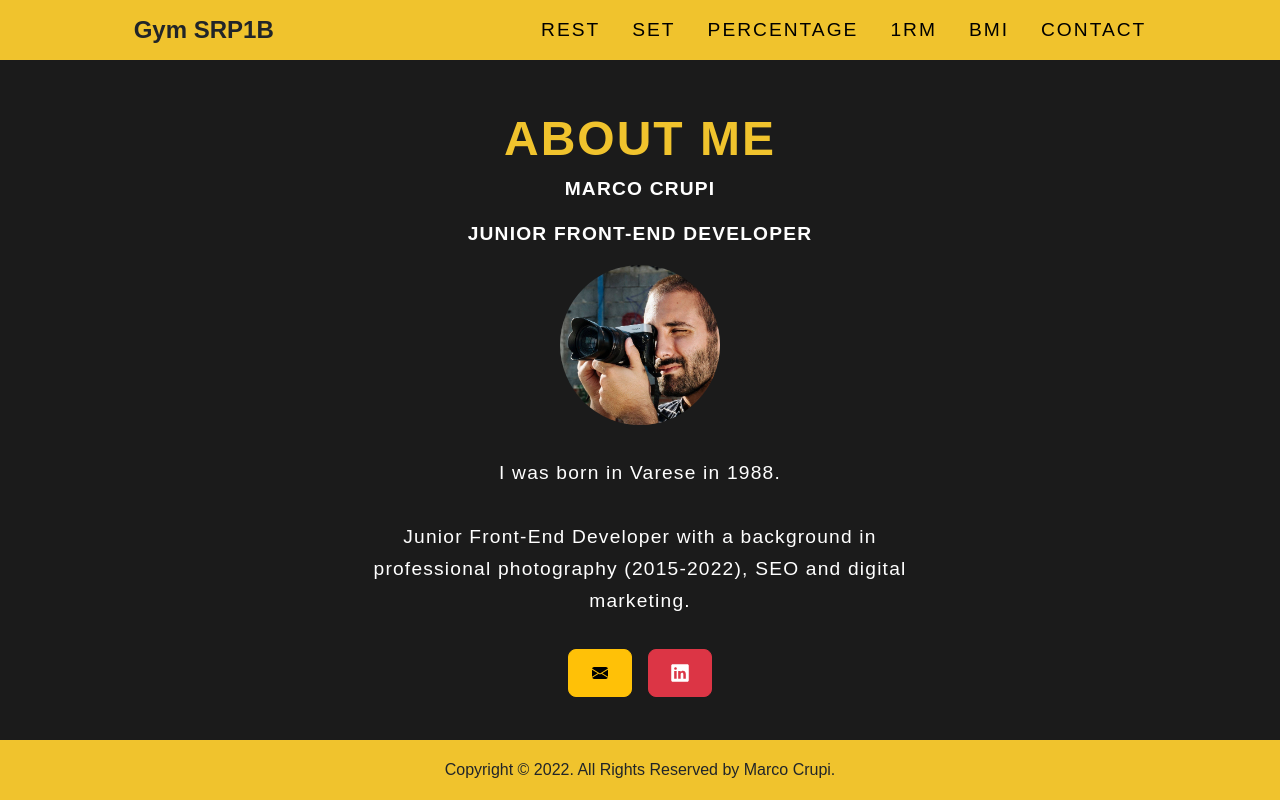
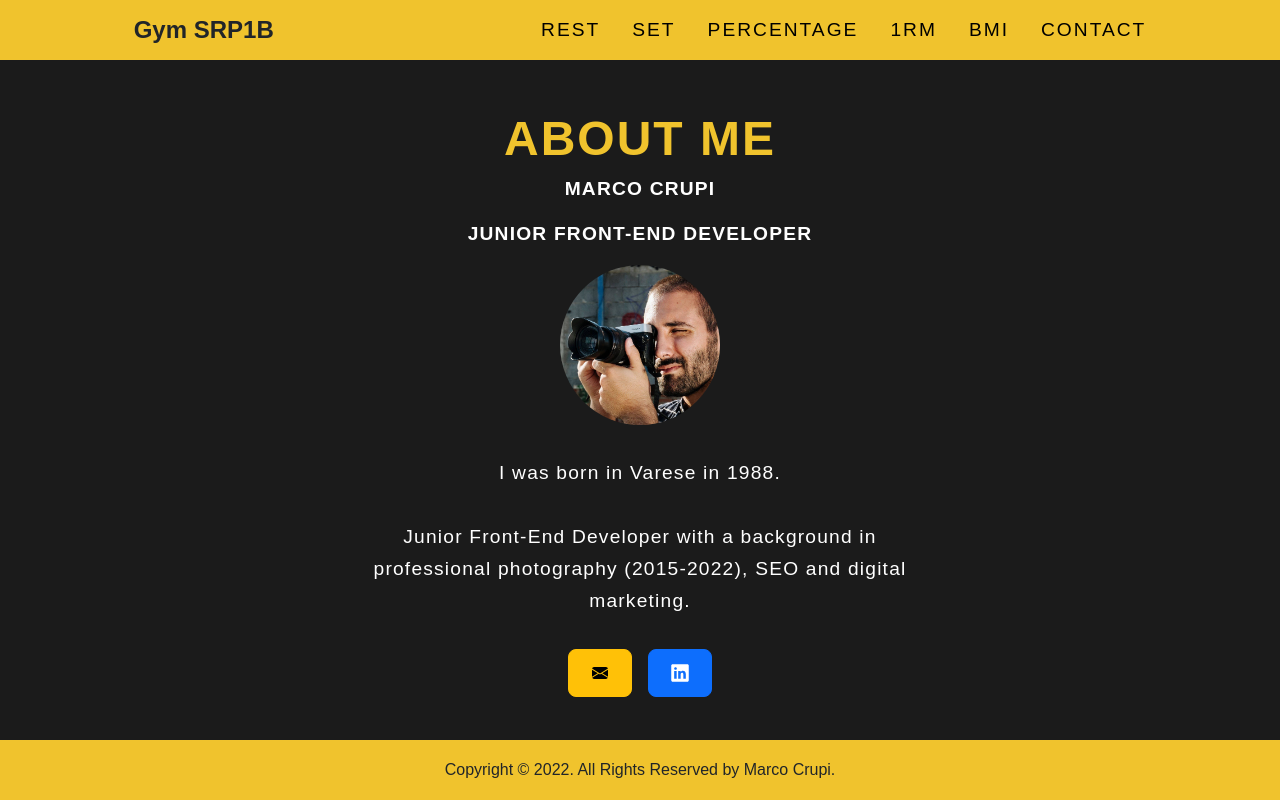
Before and after one commit to marcocrupi/gymsrp-react, a React (Create React App) app: page /gymsrp-react/contact in a window 1280 px wide. Built offline with nearby package versions, Linux system fonts and the light colour scheme.

Commit message:
update style linkedin

```diff
--- a/src/pages/contact.js
+++ b/src/pages/contact.js
@@ -47,7 +47,7 @@ function Contact() {
               target="_blank"
               rel="noreferrer"
             >
-              <button className="contact__email btn btn-danger btn-lg shadow-none">
+              <button className="contact__email btn btn-primary btn-lg shadow-none">
                 <ion-icon name="logo-linkedin"></ion-icon>
               </button>
             </a>
```
